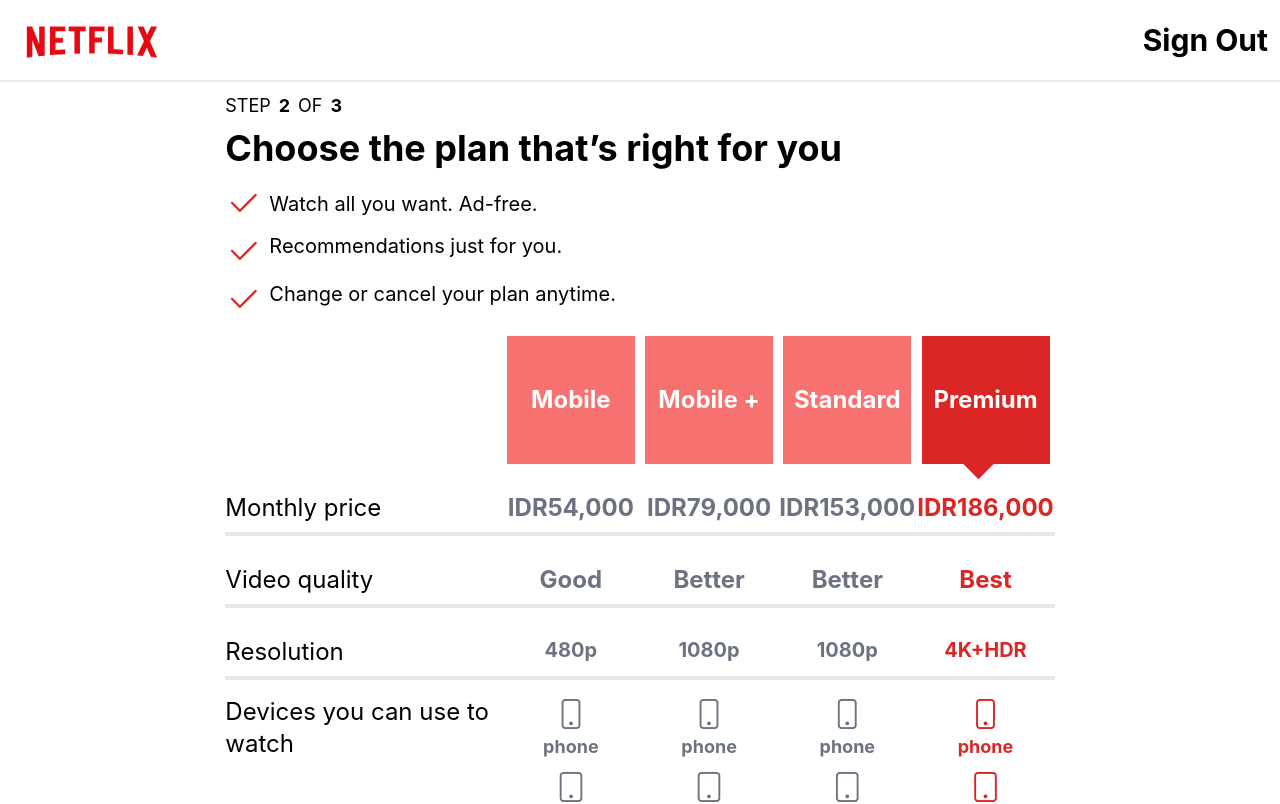
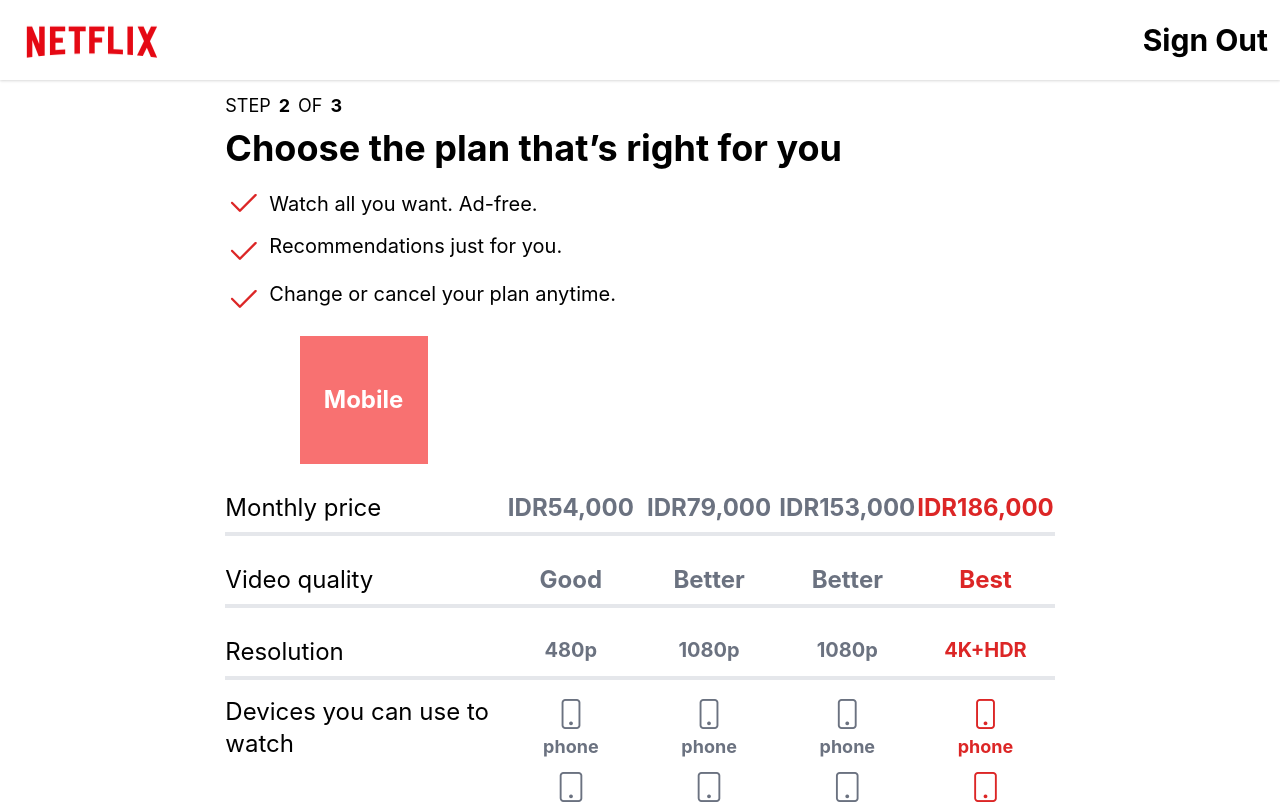
Before and after one commit to rudiwidodo069/react-project-netflix-clone, a React (Create React App) app: page /sign-up-stap-3 in a window 1280 px wide. Shown: the top 804 px of the page. Built offline with nearby package versions, Linux system fonts and the light colour scheme.

Commit message:
perbaikan tampilan page step 3 (3)

```diff
--- a/src/pages/Regist/Stap3.js
+++ b/src/pages/Regist/Stap3.js
@@ -129,7 +129,7 @@
             return (
                 <div
                     key={value.id}
-                    className={` xs:col-start-${value.gridStart - 2} lg:col-start-${value.gridStart}`}>
+                    className={` xs:col-start-${value.gridStart - 2} lg:col-end-${value.gridStart}`}>
                     <div
                         onClick={() => click(value.gridStart, value.title, value.text[0].idr)}
                         className={`xs:w-20 xs:h-20 xs:text-sm xl:w-32 xl:h-32 xl:text-2xl mx-auto bg-red-400 flex justify-center items-center text-white font-bold cursor-pointer active-box ${value.gridStart === active ? `active` : ''}`}
```
